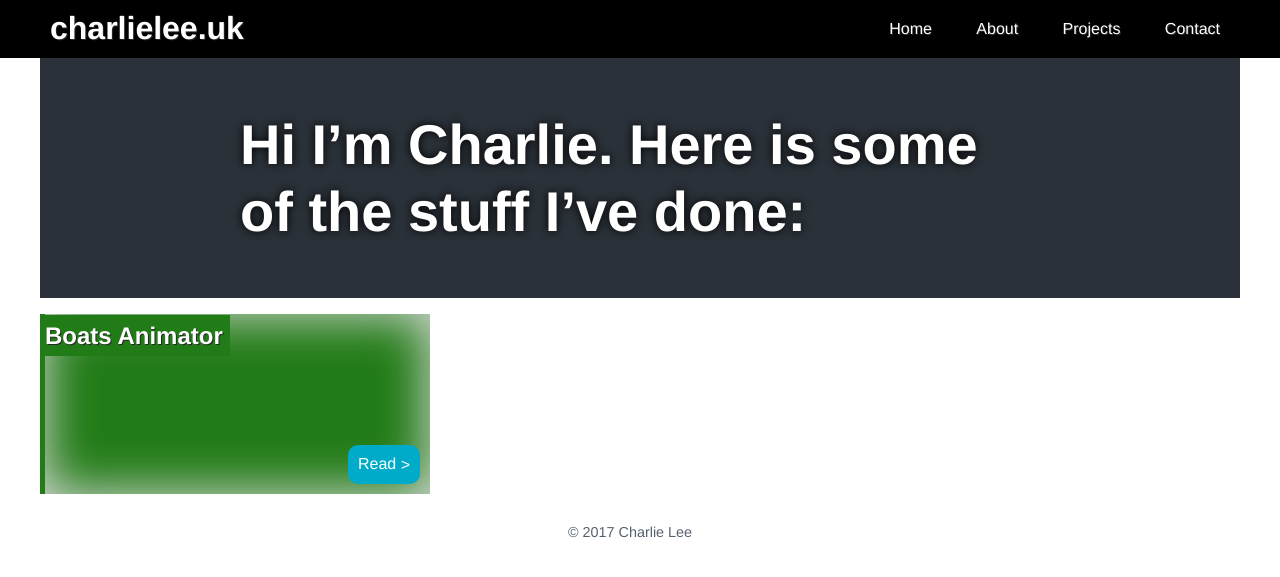
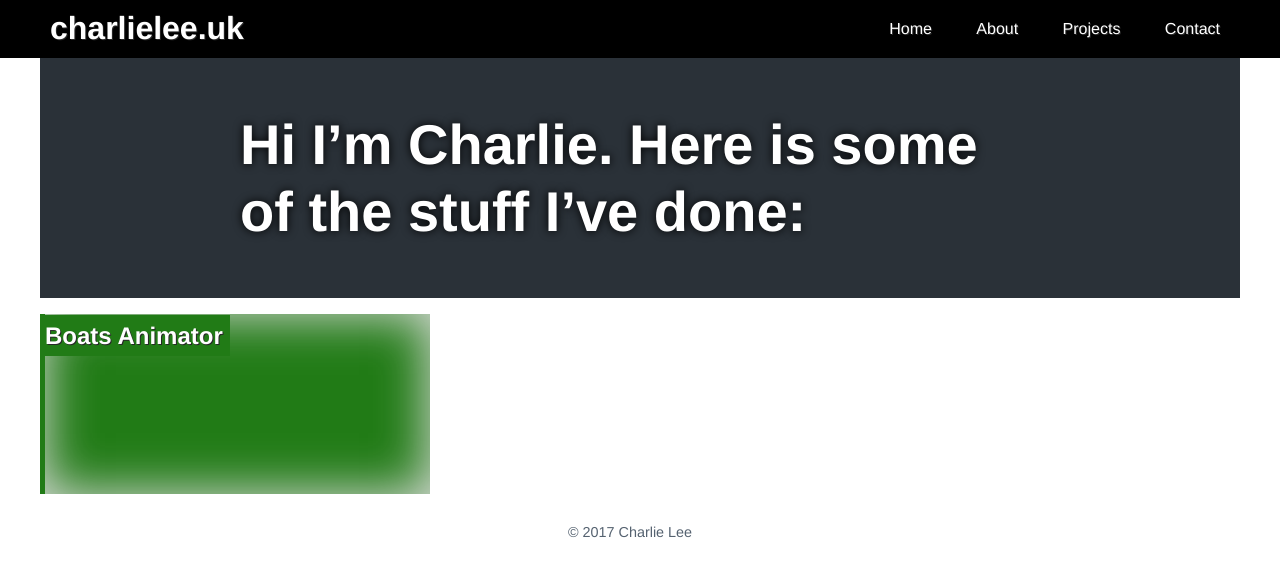
Before and after one commit to charlielee/charlielee.github.io, a Jekyll site: the page built from index.md, in a window 1280 px wide. Shown: the top 577 px of the page. Built offline with Jekyll 4.4.1, drawn with Linux system fonts in a browser that asks for light colours.

Commit message:
Remove buttons from home page images

```diff
--- a/_layouts/home.html
+++ b/_layouts/home.html
@@ -26,7 +26,7 @@
       {% for entry in items %}
         <article style="background-image: url('{{ entry.img }}');">
           <h2>{{ entry.title }}</h2>
-          <a href="{{ entry.url }}"><span>Read</span></a>
+          <a href="{{ entry.url }}"></a>
         </article>
       {% endfor %}
       </div>
--- a/assets/main.css
+++ b/assets/main.css
@@ -359,22 +359,7 @@ footer li:last-child:after {
 .gallery a:active {
   opacity: 0.85;
 }
-.gallery a span {
-  background-color: rgb(0,171,202);
-  border-radius: 10px;
-  bottom: 0;
-  margin: 10px;
-  padding: 10px;
-  position: absolute;
-  right: 0;
-}
-.gallery a span:hover {
-  box-shadow: 0 0 10px 3px rgb(0,171,202);
-}
-.gallery a span::after {
-  content: " >";
-  vertical-align: middle;
-}
+
 /* Gallery items' color on hover switches between 3 colors */
 .gallery article:nth-of-type(3n+1) {
   background-color: rgb(33,123,22);
@@ -386,8 +371,7 @@ footer li:last-child:after {
   background-color: rgb(0,83,133);
 }
 .gallery article:hover:not(.cover) {
-  background-image: none !important;
-  box-shadow: none;
+  box-shadow: inset -1px 0 50px 1px rgb(222,222,222);
 }
 
 /* Background color of gallery items text switches between 3 colors */
```
